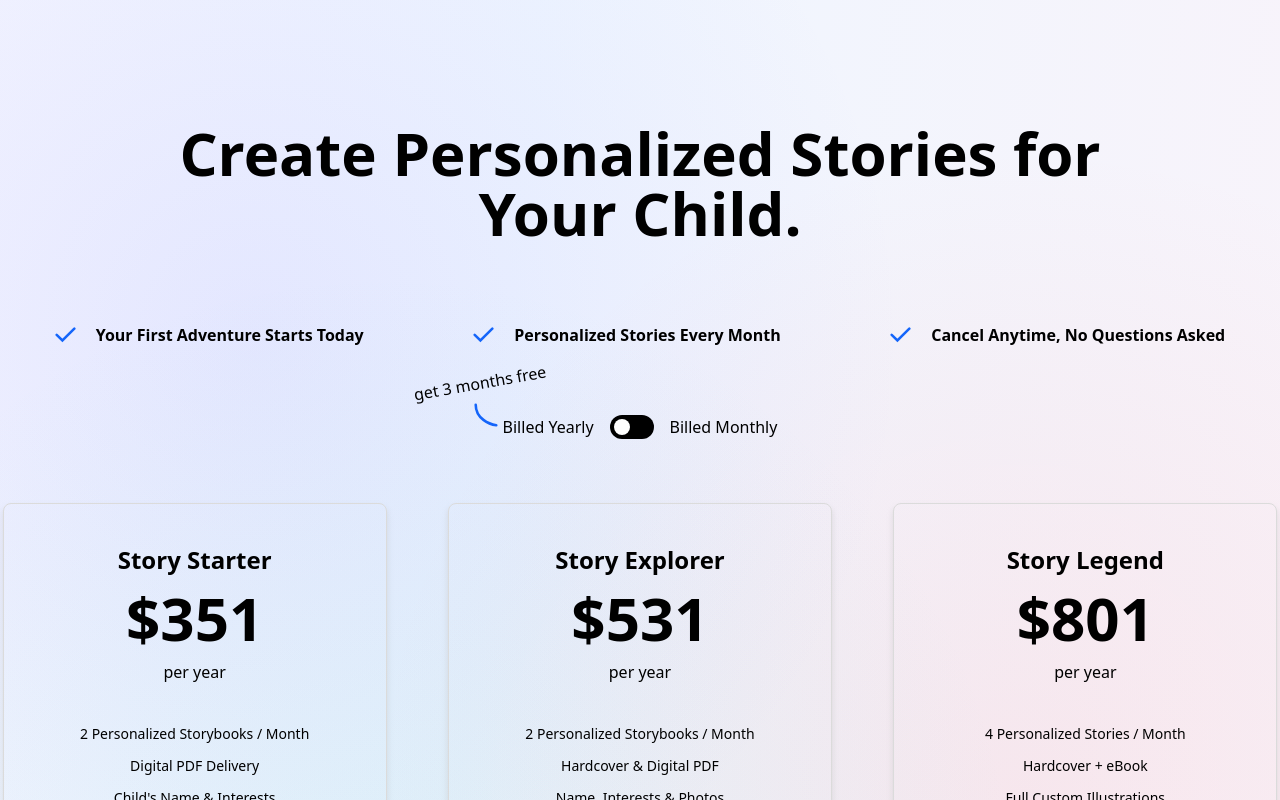
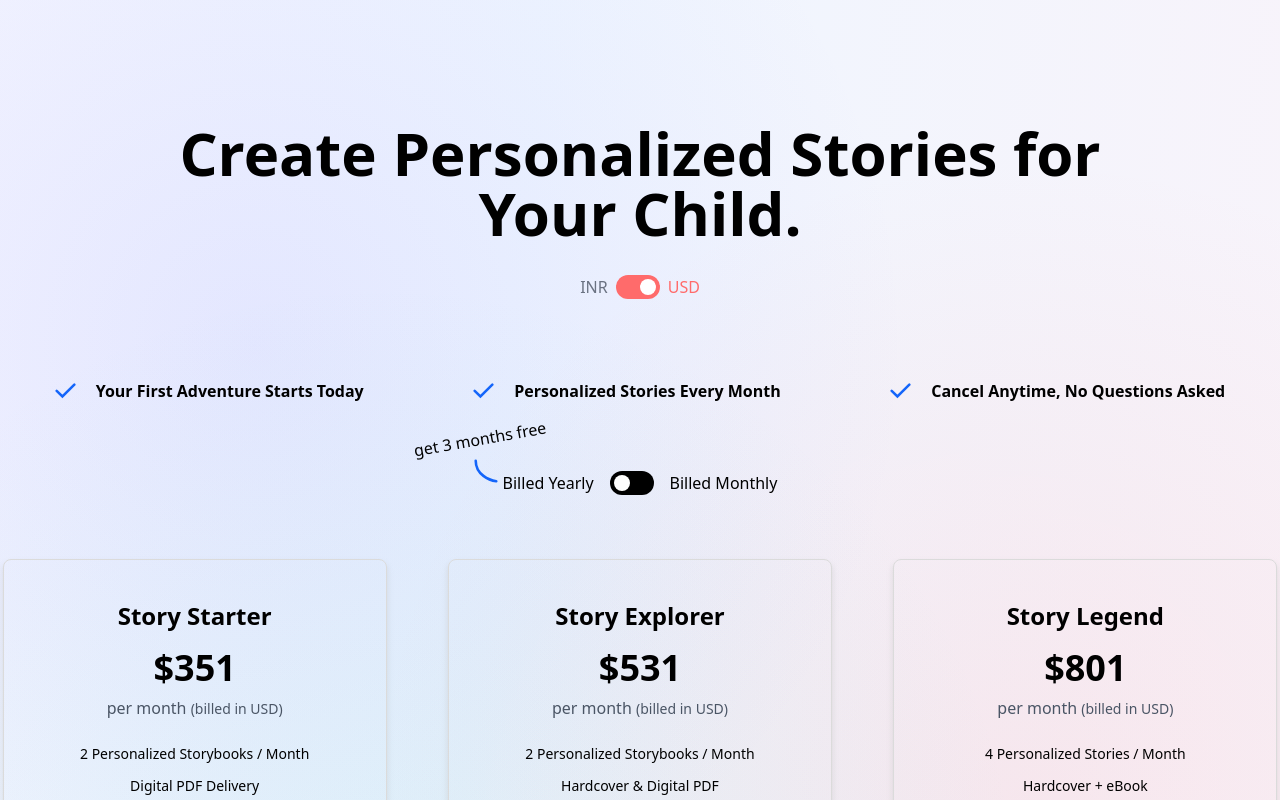
Before and after one commit to yablokolabs/aiponatime, a Next.js app in the folder package/: page / in a window 1280 px wide. Shown: the part 6320-7120 px from the top of the page. Built offline with nearby package versions, Linux system fonts and the light colour scheme; no server answers.

Commit message:
add a inr vs usd toggle

```diff
--- a/package/src/components/Home/Manage/index.tsx
+++ b/package/src/components/Home/Manage/index.tsx
@@ -1,12 +1,21 @@
 "use client";
-import { useState } from "react";
+import { useState, useEffect } from "react";
 import { Switch } from "@headlessui/react";
 import Image from "next/image";
 import { PaymentButton, PlanName } from "@/components/Home/PaymentButton";
 
+type Currency = 'INR' | 'USD';
+
+// Conversion rate: 1 USD = 83.5 INR (you can update this with current rates or fetch from an API)
+const USD_TO_INR_RATE = 83.5;
+
 type Plan = {
   heading: PlanName;
   price: {
+    monthly: number;
+    yearly: number;
+  };
+  inrPrice: {
     monthly: number;
     yearly: number;
   };
@@ -27,6 +36,10 @@ const plans: Plan[] = [
       monthly: 39,
       yearly: 351,
     },
+    inrPrice: {
+      monthly: 3380,
+      yearly: 30418,
+    },
     user: "per month",
     features: {
       books: "2 Personalized Storybooks / Month",
@@ -40,6 +53,10 @@ const plans: Plan[] = [
     price: {
       monthly: 59,
       yearly: 531,
+    },
+    inrPrice: {
+      monthly: 5113,
+      yearly: 46025,
     },
     user: "per month",
     features: {
@@ -56,6 +73,10 @@ const plans: Plan[] = [
       monthly: 89,
       yearly: 801,
     },
+    inrPrice: {
+      monthly: 7712,
+      yearly: 69436,
+    },
     user: "per month",
     features: {
       books: "4 Personalized Stories / Month",
@@ -70,19 +91,56 @@ const plans: Plan[] = [
 const Manage = () => {
   const [enabled, setEnabled] = useState(false);
   const [selectedCategory, setSelectedCategory] = useState<"yearly" | "monthly">("yearly");
+  const [currency, setCurrency] = useState<Currency>('USD'); // Default to USD
+  const [isLoading, setIsLoading] = useState(true);
 
   const toggleEnabled = () => {
-    // Toggle the enabled state
     setEnabled((prevEnabled) => !prevEnabled);
-
-    // Update selected category based on the switch position
     setSelectedCategory((prevCategory) => (prevCategory === "yearly" ? "monthly" : "yearly"));
   };
 
-  const filteredData = plans.map((plan) => ({
-    ...plan,
-    price: plan.price[selectedCategory], // Use the selectedCategory to show either monthly or yearly
-  }));
+  // Detect user's country and set currency accordingly
+  useEffect(() => {
+    const detectUserCountry = async () => {
+      try {
+        const response = await fetch('https://ipapi.co/json/');
+        const data = await response.json();
+
+        // If user is from India, set currency to INR, otherwise keep USD
+        if (data.country === 'IN') {
+          setCurrency('INR');
+        }
+      } catch (error) {
+        console.error('Error detecting user location:', error);
+        // Default to USD if there's an error
+        setCurrency('USD');
+      } finally {
+        setIsLoading(false);
+      }
+    };
+
+    detectUserCountry();
+  }, []);
+
+  const toggleCurrency = () => {
+    setCurrency(prev => prev === 'INR' ? 'USD' : 'INR');
+  };
+
+  const formatPrice = (price: number, inrPrice: number): string => {
+    return currency === 'INR' ? `₹${inrPrice}` : `$${price}`;
+  };
+
+  const filteredData = plans.map((plan) => {
+    const price = plan.price[selectedCategory];
+    const inrPrice = plan.inrPrice[selectedCategory];
+    return {
+      ...plan,
+      price,
+      inrPrice,
+      formattedPrice: formatPrice(price, inrPrice),
+      usdPrice: price // Store the USD price for displaying in the INR view
+    };
+  });
 
   return (
     <section id="services-section dark:bg-darkmode">
@@ -90,6 +148,28 @@ const Manage = () => {
         <h3 className="text-center text-4xl sm:text-5xl md:text-6xl font-black px-4 sm:px-8 md:mx-12 lg:mx-24">
           Create Personalized Stories for Your Child.
         </h3>
+
+        {/* Currency Toggle */}
+        {!isLoading && (
+          <div className="flex justify-center items-center mt-8 mb-12">
+          <span className={`mx-2 font-medium ${currency === 'INR' ? 'text-primary' : 'text-gray-500'}`}>INR</span>
+          <Switch
+            checked={currency === 'USD'}
+            onChange={toggleCurrency}
+            className={`${
+              currency === 'USD' ? 'bg-primary' : 'bg-gray-200'
+            } relative inline-flex h-6 w-11 items-center rounded-full`}
+          >
+            <span className="sr-only">Toggle currency</span>
+            <span
+              className={`${
+                currency === 'USD' ? 'translate-x-6' : 'translate-x-1'
+              } inline-block h-4 w-4 transform rounded-full bg-white transition`}
+            />
+          </Switch>
+            <span className={`mx-2 font-medium ${currency === 'USD' ? 'text-primary' : 'text-gray-500'}`}>USD</span>
+          </div>
+        )}
 
         <div className="md:flex md:justify-around mt-20">
           <div className="flex gap-5 justify-center md:justify-start">
@@ -128,9 +208,15 @@ const Manage = () => {
         <div className="grid grid-cols-1 md:grid-cols-2 lg:grid-cols-3 mt-16 gap-14 manage justify-items-center">
           {filteredData.map((items, i) => (
             <div className="shadow-manage-shadow border border-border text-center p-10 transition-all duration-300 hover:shadow-lg hover:-translate-y-1 hover:border-primary transform hover:scale-[1.02] rounded-lg w-full max-w-sm" key={i}>
-              <h4 className="text-2xl font-bold mb-3">{items.heading}</h4>
-              <h2 className="text-6xl font-extrabold mb-3">${items.price}</h2>
-              <p className="text-14 font-medium text-darkgrey mb-10">{selectedCategory === "yearly" ? "per year" : "per month"}</p>
+              <h2 className="text-2xl font-bold mb-4">{items.heading}</h2>
+              <h3 className="text-4xl font-bold mb-2">{items.formattedPrice}</h3>
+              <p className="text-gray-600 mb-6">
+                {items.user} {currency === 'INR' ? (
+                  <span className="text-sm">(≈ ${items.usdPrice} USD)</span>
+                ) : (
+                  <span className="text-sm">(billed in USD)</span>
+                )}
+              </p>
               {/* Map through the features object and render each key-value pair dynamically */}
               {Object.entries(items.features).map(([key, value]) => (
                 <h3 className="text-sm font-medium text-darkgrey mb-3" key={key}>
```
